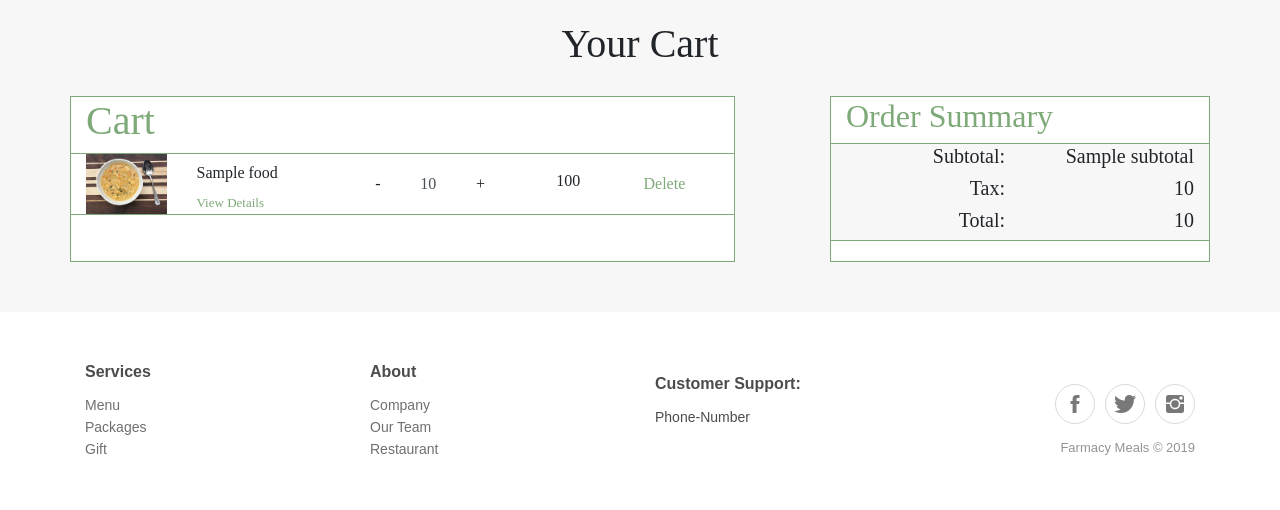
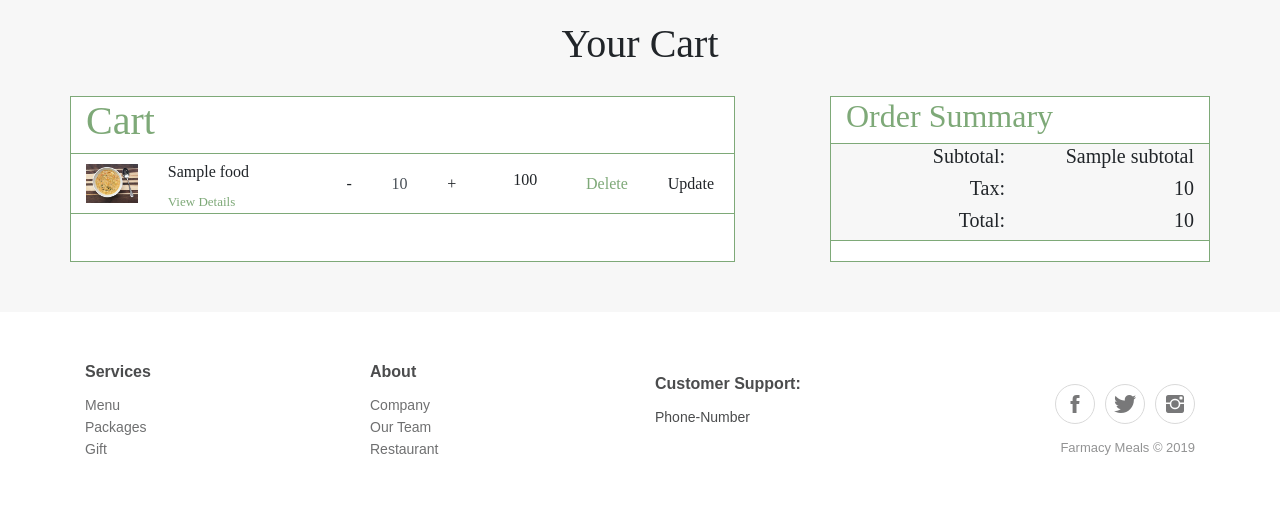
Before and after one commit to sicoyle/Healthy_Meals, a Flask app: template app/templates/guest_cart.html in a window 1280 px wide. Shown: the part 81-591 px from the top of the page. Run offline with Flask 2, Linux system fonts and the light colour scheme; the template is opened without the code that fills it: most values are stand-ins (such as "Sample title", 1, 10 or a date in 2020); parts of the project's set-up code (start-up, migrations or seed data) failed here and were passed over; some libraries are stand-ins or nearby versions.

Commit message:
Update guest_cart.html

```diff
--- a/app/templates/guest_cart.html
+++ b/app/templates/guest_cart.html
@@ -44,6 +44,7 @@
                             <h6 class="text-center">{{food_items[i]['cost'] * food_items[i]['quantity']}}</h6>
                         </div>
                         <div onclick="deleteGuestItem({{ i }} )" class="col"><a href="#" style="padding: 5px;">Delete</a></div>
+                        <div class="col"><a style="padding: 5px;" onclick="updateGuestQuantity({{ i }})">Update</a></div>
                     </div>
 
                     {% endfor %}
```
